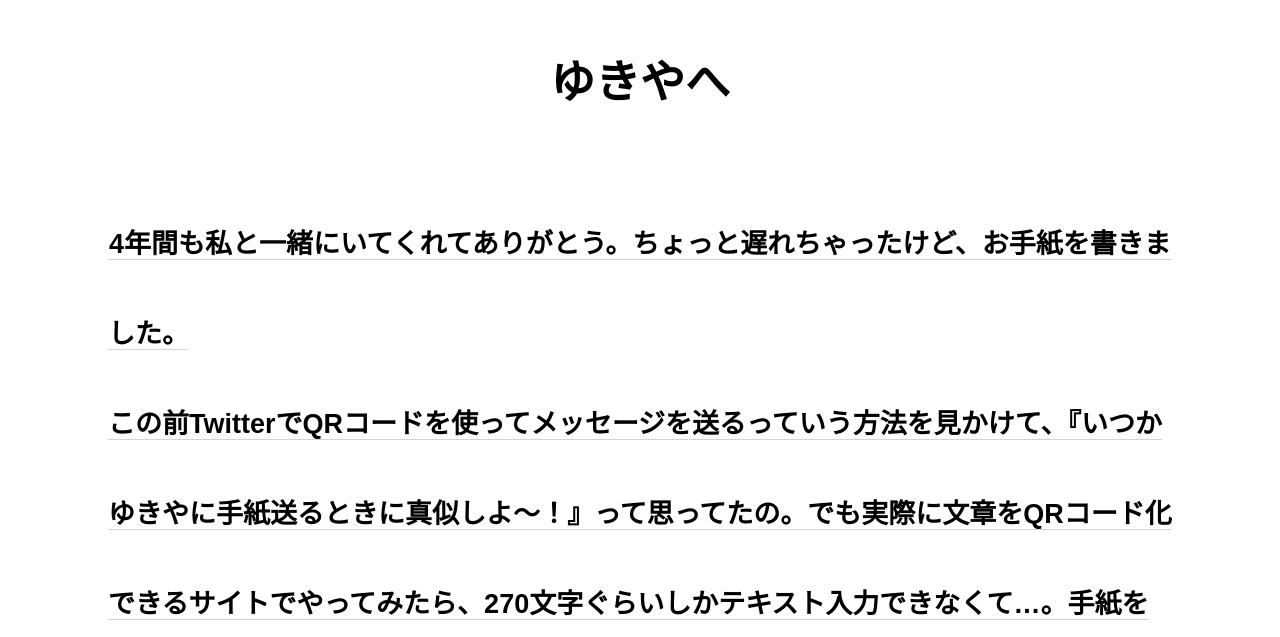
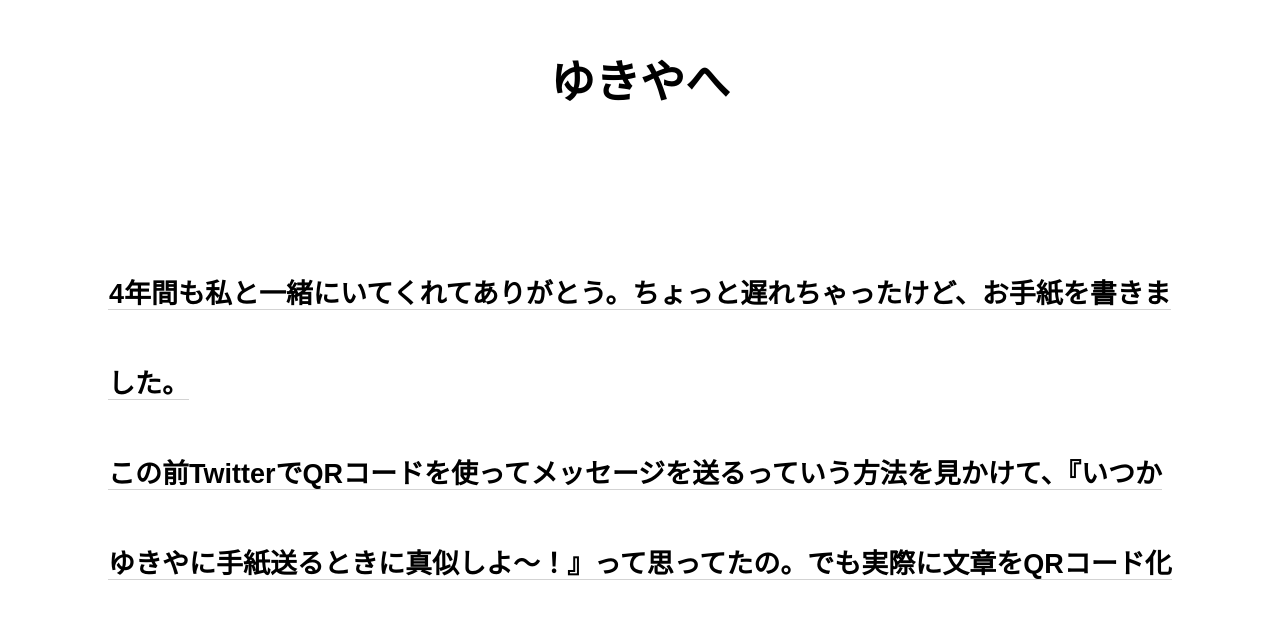
Before and after one commit to kaedesuga/letter, a plain HTML site: page index.html in a window 1280 px wide. Shown: the part 149-786 px from the top of the page. Drawn offline with Linux system fonts and the light colour scheme; a web font is replaced by a local one.

Commit message:
Update letter.css

```diff
--- a/letter.css
+++ b/letter.css
@@ -7,7 +7,7 @@ font-family: 'Zen Kurenaido', sans-serif;
 
 
 .title{
-padding:150px 0px 50px 0px;
+padding:150px 0px 100px 0px;
 font-size:30px;
 text-align:center;
 }
```
